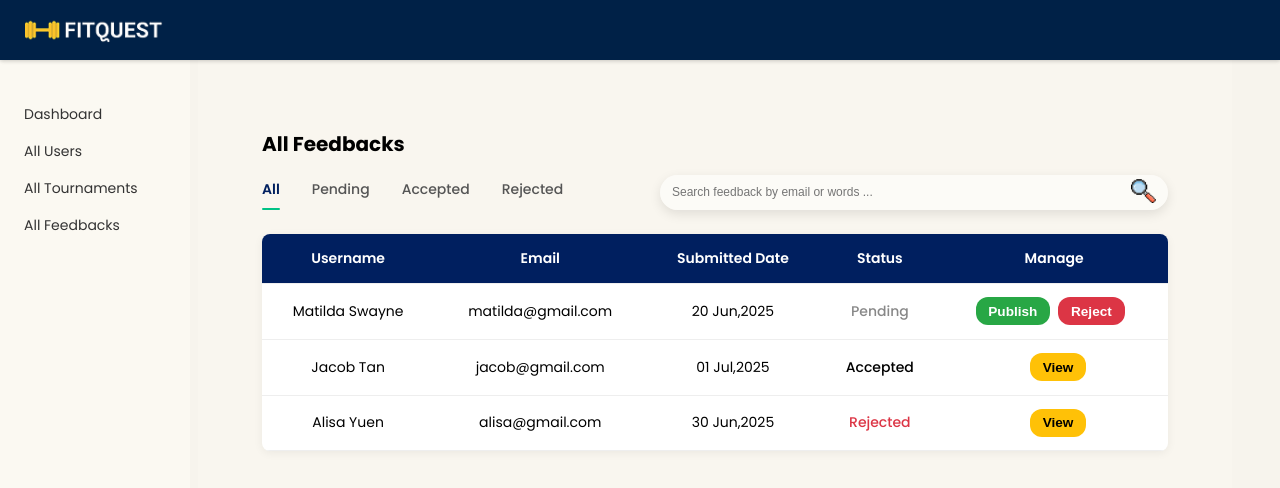
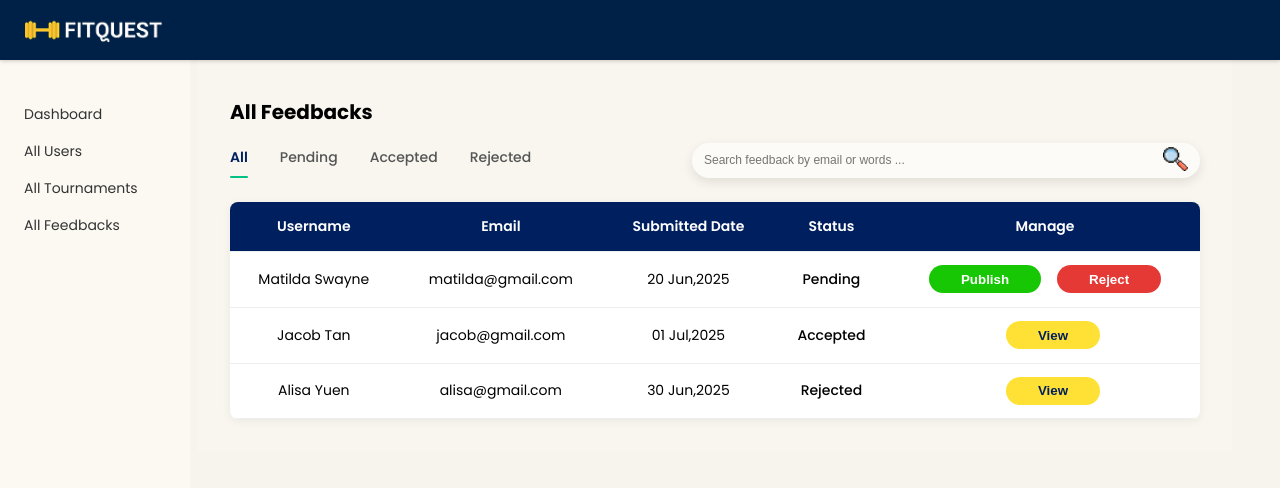
Before and after one commit to anthonyhalim150/FYP-25-S2-08, a React (Create React App) app in the folder fyp/fitquest-website/: page /All-Feedbacks in a window 1280 px wide. Shown: the top 488 px of the page. Built offline with nearby package versions, Linux system fonts and the light colour scheme.

Commit message:
[W] Feedback button

```diff
--- a/fyp/fitquest-website/src/pages/ViewAllFeedbacks.css
+++ b/fyp/fitquest-website/src/pages/ViewAllFeedbacks.css
@@ -1,89 +1,45 @@
 @import './ViewAllUsers.css';
 
-.all-users-container {
-  display: flex;
-  flex-direction: column;
-  padding: 2rem;
-  background-color: #f9f6ef;
-  font-family: 'Poppins', sans-serif;
+.reject-btn,
+.accept-btn {
+  border: none;
+  padding: 0.4rem 2rem;
+  border-radius: 25px;
+  cursor: pointer;
+  font-weight: 600;
+  white-space: nowrap;
 }
 
-.page-title-with-search {
-  display: flex;
-  justify-content: space-between;
-  align-items: center;
-  /* margin-bottom: 1.5rem; */
-  flex-wrap: wrap;
-  gap: 1rem;
+.reject-btn {
+  background-color: #e53935 !important;
+  color: #fff !important;
+  margin-left:1rem;
 }
 
-/* .users-table {
-  width: 100%;
-  background: white;
-  border-radius: 8px;
-  box-shadow: 0 2px 10px rgba(0, 0, 0, 0.06);
-  border-collapse: collapse;
+.accept-btn{
+  background-color: #17c703 !important;
+  color: #ffffff !important;
 }
 
-.users-table th,
-.users-table td {
-  padding: 0.85rem 1rem;
-  text-align: left;
-  font-size: 14px;
-}
 
-.users-table th {
-  background-color: #001f5f;
-  color: white;
-  font-weight: 600;
-} */
-
-.badge {
+.status-badge {
     padding: 0.3rem 0.75rem;
     border-radius: 20px;
     font-size: 0.75rem;
     font-weight: 500;
-  text-transform: capitalize;
 }
 
-.badge.Pending {
-  background-color: #fff3cd;
-  color: #856404;
-}
-
-.badge.Accepted {
+.status-badge.accepted {
     background-color: #d1f7d6;
     color: #2e7d32;
 }
 
-.badge.Rejected {
+.status-badge.rejected {
     background-color: #ffe0e0;
     color: #d32f2f;
 }
 
-.accept-btn,
-.reject-btn,
-.view-btn {
-  border: none;
-  padding: 0.4rem 0.8rem;
-  border-radius: 12px;
-  font-weight: bold;
-  font-size: 0.85rem;
-  cursor: pointer;
-  margin-right: 0.5rem;
+.status-badge.rejected {
+    background-color: #d4d4d4;
+    color: #4d4747;
 }
-
-.accept-btn {
-  background-color: #28a745;
-  color: white;
-}
-
-.reject-btn {
-  background-color: #dc3545;
-  color: white;
-}
-
-.view-btn {
-  background-color: #ffc107;
-  color: #000;
-}
--- a/fyp/fitquest-website/src/pages/ViewAllFeedbacks.jsx
+++ b/fyp/fitquest-website/src/pages/ViewAllFeedbacks.jsx
@@ -129,8 +129,8 @@ const filteredFeedbacks = dummyFeedbacks.filter((fb) => {
               Are you sure you want to {showConfirm.action === 'publish' ? 'publish' : 'reject'}?
             </p>
             <div style={{ display: 'flex', justifyContent: 'center', gap: '1rem' }}>
-              <button className="reject-btn" onClick={() => setShowConfirm(null)}>Cancel</button>
-              <button className="accept-btn" onClick={() => setShowConfirm(null)}>Confirm</button>
+              <button className="cancel-btn" onClick={() => setShowConfirm(null)}>Cancel</button>
+              <button className="confirm-btn" onClick={() => setShowConfirm(null)}>Confirm</button>
             </div>
           </div>
         </div>
--- a/fyp/fitquest-website/src/styles/Styles.css
+++ b/fyp/fitquest-website/src/styles/Styles.css
@@ -145,20 +145,6 @@ header nav a {
   transition: background-color 0.2s ease;
 }
 
-.view-btn {
-  background-color: #ffe135;
-  border: none;
-  padding: 0.5rem 1rem;
-  font-weight: bold;
-  border-radius: 25px;
-  color: #001f5f;
-  cursor: pointer;
-  transition: 0.2s ease;
-}
-
-.view-btn:hover {
-  background-color: #ffdb4d;
-}
 
 .close-btn {
   margin-top: 1rem;
@@ -168,40 +154,6 @@ header nav a {
   padding: 0.5rem 1rem;
   border-radius: 12px;
   cursor: pointer;
-}
-
-
-.accept-btn,
-.reject-btn {
-  margin-right: 0.5rem;
-  /* cursor: pointer; */
-  /* font-weight: 500; */
-  color: white;
-  /* padding: 0.6rem 2.5rem; */
-  font-size: 0.95rem;
-  border-radius: 30px;
-  /* font-weight: 600; */
-  border: none;
-  cursor: pointer;
-  transition: background-color 0.2s ease;
-
-  border: none;
-  padding: 0.4rem 2rem;
-  font-weight: bold;
-  border-radius: 25px;
-  color: #ffffff;
-  cursor: pointer;
-  transition: 0.2s ease;
-}
-
-.accept-btn {
-  background-color: #4caf50;
-  color: white;
-}
-
-.reject-btn {
-  background-color: #f44336;
-  color: white;
 }
 
 
@@ -949,61 +901,6 @@ header nav a {
   align-items: center;
   z-index: 1000;
 }
-/*
-.modal-content {
-  background: #ffff;
-  height: auto;
-  width: 100%;
-  max-width: 800px;
-  border-radius: 16px;
-  align-items: stretch;
-  padding: 0;
-  display: flex;
-  flex-direction: row;
-  overflow: hidden;
-  box-shadow: 0 12px 30px rgba(0, 0, 0, 0.15);
-  position: relative;
-}
-
-.modal-close {
-  position: absolute;
-  top: 10px;
-  right: 16px;
-  font-size: 1.5rem;
-  background: none;
-  border: none;
-  cursor: pointer;
-} */
-
-
-.workout-banner-list {
-  display: flex;
-  flex-direction: column;
-  gap: 1.5rem;
-  padding: 0 2rem;
-  margin-bottom: 3rem;
-}
-
-.workout-banner {
-  position: relative;
-  border-radius: 16px;
-  overflow: hidden;
-  cursor: pointer;
-  box-shadow: 0 6px 16px rgba(0,0,0,0.1);
-  transition: transform 0.2s ease;
-}
-
-.workout-banner:hover {
-  transform: scale(1.01);
-}
-
-.workout-banner img {
-  width: 100%;
-  height: 200px;
-  object-fit: cover;
-  display: block;
-}
-
 .banner-overlay {
   position: absolute;
   bottom: 0;
@@ -1031,220 +928,6 @@ header nav a {
   grid-template-columns: repeat(auto-fit, minmax(250px, 1fr));
   gap: 2rem;
   padding: 0 2rem;
-}
-
-.workout-card {
-  background-color: #fff;
-  border-radius: 16px;
-  overflow: hidden;
-  box-shadow: 0 6px 18px rgba(0, 0, 0, 0.08);
-  transition: transform 0.2s ease;
-  display: flex;
-  flex-direction: column;
-}
-
-.workout-card:hover {
-  transform: translateY(-6px);
-}
-
-.workout-card-image {
-  width: 100%;
-  height: 180px;
-  object-fit: cover;
-}
-
-.workout-card-body {
-  padding: 1rem;
-  display: flex;
-  flex-direction: column;
-  justify-content: space-between;
-  flex-grow: 1;
-}
-
-.workout-card-title {
-  font-size: 1.1rem;
-  font-weight: 600;
-  color: #001f5f;
-  margin: 0.5rem 0;
-}
-
-.workout-card-duration {
-  font-size: 0.9rem;
-  color: #333;
-  margin-bottom: 0.75rem;
-}
-
-/* === Avatar Grid & Background Grid === */
-.avatar-grid {
-  display: grid;
-  grid-template-columns: repeat(auto-fit, minmax(90px, 1fr));
-  gap: 1rem;
-  padding: 2rem;
-  justify-items: center;
-}
-
-.avatar-tile {
-  background: #fff;
-  border-radius: 12px;
-  padding: 0.5rem;
-  box-shadow: 0 4px 10px rgba(0,0,0,0.1);
-  text-align: center;
-  position: relative;
-  cursor: pointer;
-  transition: transform 0.2s ease;
-}
-
-.avatar-tile:hover {
-  transform: scale(1.05);
-}
-
-.avatar-tile.selected {
-  border: 2px solid #001f5f;
-}
-
-.avatar-image {
-  width: 70px;
-  height: 70px;
-  object-fit: cover;
-  border-radius: 8px;
-}
-
-.avatar-actions {
-  margin-top: 0.5rem;
-}
-.avatar-tabs {
-  display: flex;
-  justify-content: center;
-  gap: 2rem;
-  margin-top: 2rem;
-  font-family: 'Poppins', sans-serif;
-  font-weight: 500;
-}
-
-.avatar-tabs button {
-  background: none;
-  border: none;
-  font-size: 1.1rem;
-  color: #001f5f;
-  cursor: pointer;
-  border-bottom: 2px solid transparent;
-  transition: border-color 0.2s ease, font-weight 0.2s ease;
-}
-
-.avatar-tabs button:hover {
-  border-bottom: 2px solid #ffe135;
-}
-
-.avatar-tabs .active-tab {
-  font-weight: 700;
-  border-bottom: 3px solid #001f5f;
-}
-
-.button-row {
-  display: flex;
-  justify-content: space-between;
-  gap: 1rem;
-  margin-top: 1.5rem;
-}
-
-/* Slider Container */
-.slider-container {
-  display: flex;
-  align-items: center;
-  justify-content: center;
-  margin: 3rem auto;
-  position: relative;
-  width: 100%;
-  max-width: 1000px;
-}
-
-/* Avatar View Area */
-.slider-view {
-  display: flex;
-  justify-content: center;
-  align-items: center;
-  overflow: hidden;
-  gap: 1.5rem;
-  width: 100%;
-  max-width: 600px;
-}
-
-/* Avatar Slides */
-.avatar-slide {
-  transition: transform 0.4s ease, opacity 0.4s ease;
-  pointer-events: none;
-  opacity: 0;
-  transform: scale(0.6);
-  position: absolute;
-}
-
-/* Positions */
-.avatar-left {
-  transform: scale(0.9);
-  opacity: 0.6;
-  left: 0;
-  z-index: 1;
-  pointer-events: auto;
-  position: relative;
-}
-
-.avatar-center {
-  transform: scale(1.2);
-  opacity: 1;
-  z-index: 2;
-  pointer-events: auto;
-  position: relative;
-}
-
-.avatar-right {
-  transform: scale(0.9);
-  opacity: 0.6;
-  right: 0;
-  z-index: 1;
-  pointer-events: auto;
-  position: relative;
-}
-
-.avatar-hidden {
-  display: none;
-}
-
-/* Avatar Card */
-.avatar-card {
-  background: white;
-  border-radius: 16px;
-  padding: 1rem;
-  box-shadow: 0 6px 18px rgba(0, 0, 0, 0.1);
-  transition: box-shadow 0.3s ease;
-  text-align: center;
-}
-
-.avatar-card:hover {
-  box-shadow: 0 8px 24px rgba(0, 0, 0, 0.15);
-}
-
-/* Avatar Image */
-.avatar-slider-image {
-  width: 120px;
-  height: 120px;
-  object-fit: cover;
-  border-radius: 50%;
-  transition: transform 0.3s ease;
-}
-
-/* Nav Buttons */
-.slider-nav {
-  font-size: 2rem;
-  background: none;
-  border: none;
-  color: #001f5f;
-  cursor: pointer;
-  z-index: 4;
-  padding: 0 1rem;
-}
-
-.slider-nav:hover {
-  color: #ffcb05;
 }
 
 
@@ -1331,28 +1014,6 @@ header nav a {
 
 .sidebar-logout button:hover {
   background-color: #fceabb;
-}
-
-
-.badge {
-  font-weight: bold;
-  text-transform: capitalize;
-  font-size: 0.9rem;
-}
-
-/* Green text */
-.badge.published {
-  color: #28a745;
-}
-
-/* Red text (no background) */
-.badge.rejected {
-  color: #dc3545;
-}
-
-/* Optional: grey for pending */
-.badge.pending {
-  color: #888;
 }
 
 
```
Lines whose indentation alone changed are shown as unchanged.
